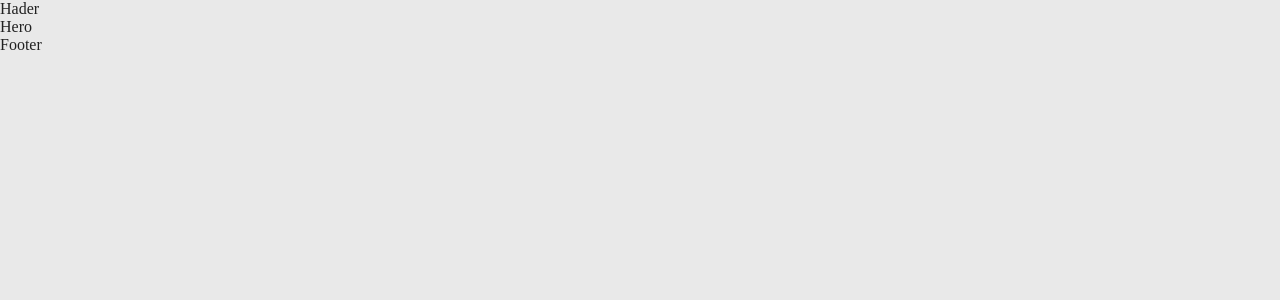
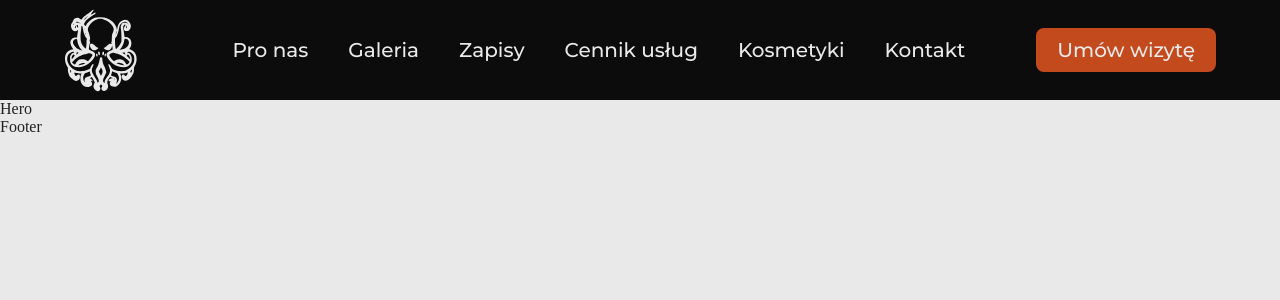
Before and after one commit to 7flowsstudio/octopus-hair, a Next.js app: page / in a window 1280 px wide. Shown: the top 300 px of the page. Built offline with nearby package versions, Linux system fonts and the light colour scheme.

Commit message:
Add Header component

```diff
--- a/src/app/globals.css
+++ b/src/app/globals.css
@@ -10,7 +10,7 @@
 	--black-reviews: #141414;
 	--gray-stroke: #3b3b3b;
 	--black-field-input: #0a0909;
-	--landing-background: #212121;
+	--landing-background: #0c0c0c;
 	--hover: #d36b44;
 	--pressed: #9d411d;
 }
--- /dev/null
+++ b/src/components/Header/Header.module.css
@@ -0,0 +1,197 @@
+.header {
+   background: var(--landing-background);
+   color: var(--white);
+   font-family: var(--font-family);
+   font-weight: 500;
+   font-size: 20px;
+   padding: 16px 0;
+}
+
+.headerContainer {
+   display: flex;
+   align-items: center;
+   justify-content: space-between;
+   position: relative;
+}
+
+.headerLeft {
+   flex-shrink: 0;
+   margin-right: 15px;
+}
+
+.headerTitle {
+   position: absolute;
+   left: 50%;
+   transform: translateX(-50%);
+   font-size: 20px;
+   font-weight: 500;
+}
+
+.burger {
+   width: 36px;
+   height: 24px;
+   display: flex;
+   flex-direction: column;
+   justify-content: space-between;
+   background: none;
+   border: none;
+   cursor: pointer;
+   z-index: 11;
+}
+
+.burger span {
+   display: block;
+   height: 4px;
+   width: 100%;
+   background: var(--white);
+   transition: 0.3s;
+}
+
+.burger.active span:nth-child(1) {
+   transform: translateY(9px) rotate(45deg);
+}
+
+.burger.active span:nth-child(2) {
+   opacity: 0;
+}
+
+.burger.active span:nth-child(3) {
+   transform: translateY(-11px) rotate(-45deg);
+}
+
+.headerNav {
+   position: absolute;
+   top: 100%;
+   left: 0;
+   right: 0;
+   background: var(--landing-background);
+   display: none;
+   flex-direction: column;
+   align-items: center;
+   gap: 20px;
+   padding: 1rem 0;
+   z-index: 10;
+   text-align: center;
+   padding-top: 40px;
+   padding-bottom: 40px;
+   transform: translateY(100%);
+   opacity: 0;
+   pointer-events: none;
+   transition: transform 0.4s ease, opacity 0.4s ease;
+}
+
+.open {
+   display: flex;
+   transform: translateY(0);
+   opacity: 1;
+   pointer-events: auto;
+}
+
+.headerNavList {
+   list-style: none;
+   display: flex;
+   flex-direction: column;
+   gap: 40px;
+}
+
+.headerButton {
+   background: var(--orange);
+   border-radius: 8px;
+   padding: 10px 20.5px;
+   color: var(--white);
+   text-decoration: none;
+   transition: background-color 0.3s ease;
+}
+
+.headerButton:hover {
+   background-color: var(--hover);
+}
+
+.headerButton:active {
+   background-color: var(--pressed);
+}
+
+@media (max-width: 767px) {
+   .headerButton {
+      display: none;
+   }
+}
+
+@media (min-width: 768px) {
+   .header {
+      padding: 8px 0;
+   }
+
+   .headerContainer {
+      justify-content: space-between;
+   }
+
+   .headerTitle {
+      display: none;
+   }
+
+   .burger {
+      display: none;
+   }
+
+   .headerNav {
+      position: static;
+      display: flex !important;
+      flex-direction: row;
+      align-items: center;
+      gap: 30px;
+      font-size: 14px;
+      background: none;
+      padding: 0;
+      top: auto;
+      left: auto;
+      right: auto;
+      transform: none;
+      opacity: 1;
+      pointer-events: auto;
+   }
+
+   .headerNavList {
+      flex-direction: row;
+      gap: 20px;
+   }
+
+   .headerNavList a {
+      color: var(--white);
+      text-decoration: none;
+      transition: opacity 0.3s ease;
+   }
+
+   .headerNavList a:hover {
+      opacity: 0.8;
+   }
+
+   .headerButton {
+      display: inline-block;
+      margin-left: 5px;
+      padding: 8px 10px;
+      font-size: 14px;
+   }
+
+   .logo {
+      width: 74px;
+      height: 84px;
+   }
+}
+
+@media (min-width: 1140px) {
+   .headerNav {
+      gap: 51px;
+      font-size: 20px;
+   }
+
+   .headerNavList {
+      gap: 40px;
+   }
+
+   .headerButton {
+      margin-left: 20px;
+      padding: 10px 21px;
+      font-size: 20px;
+   }
+}
--- a/src/components/Header/Header.tsx
+++ b/src/components/Header/Header.tsx
@@ -1,7 +1,70 @@
-import React from "react";
+"use client";
+import React, { useState } from "react";
+import Image from "next/image";
+import Link from "next/link";
+import styles from "./Header.module.css";
 
 const Header = () => {
-	return <div>Hader</div>;
+  const [menuOpen, setMenuOpen] = useState(false);
+
+  const toggleMenu = () => setMenuOpen(!menuOpen);
+
+  return (
+    <header className={styles.header}>
+      <div className={`container ${styles.headerContainer}`}>
+        <Link href="/" className={styles.headerLeft}>
+          <Image
+            src="/images/logo.svg"
+            alt="logo"
+            width={50}
+            height={56}
+            fetchPriority="high"
+            priority
+            className={styles.logo}
+          />
+        </Link>
+
+        <div className={styles.headerTitle}>Octopus</div>
+
+        <button
+          className={`${styles.burger} ${menuOpen ? styles.active : ""}`}
+          aria-label="Menu"
+          onClick={toggleMenu}
+        >
+          <span></span>
+          <span></span>
+          <span></span>
+        </button>
+
+        <nav className={`${styles.headerNav} ${menuOpen ? styles.open : ""}`}>
+          <ul className={styles.headerNavList}>
+            <li>
+              <a href="#about">Pro nas</a>
+            </li>
+            <li>
+              <a href="#gallery">Galeria</a>
+            </li>
+            <li>
+              <a href="#booking">Zapisy</a>
+            </li>
+            <li>
+              <a href="#prices">Cennik usług</a>
+            </li>
+            <li>
+              <a href="#products">Kosmetyki</a>
+            </li>
+            <li>
+              <a href="#contact">Kontakt</a>
+            </li>
+          </ul>
+
+          <a href="#booking" className={styles.headerButton}>
+            Umów wizytę
+          </a>
+        </nav>
+      </div>
+    </header>
+  );
 };
 
 export default Header;
```
Also changed, not shown: public/images/logo.svg (added).
